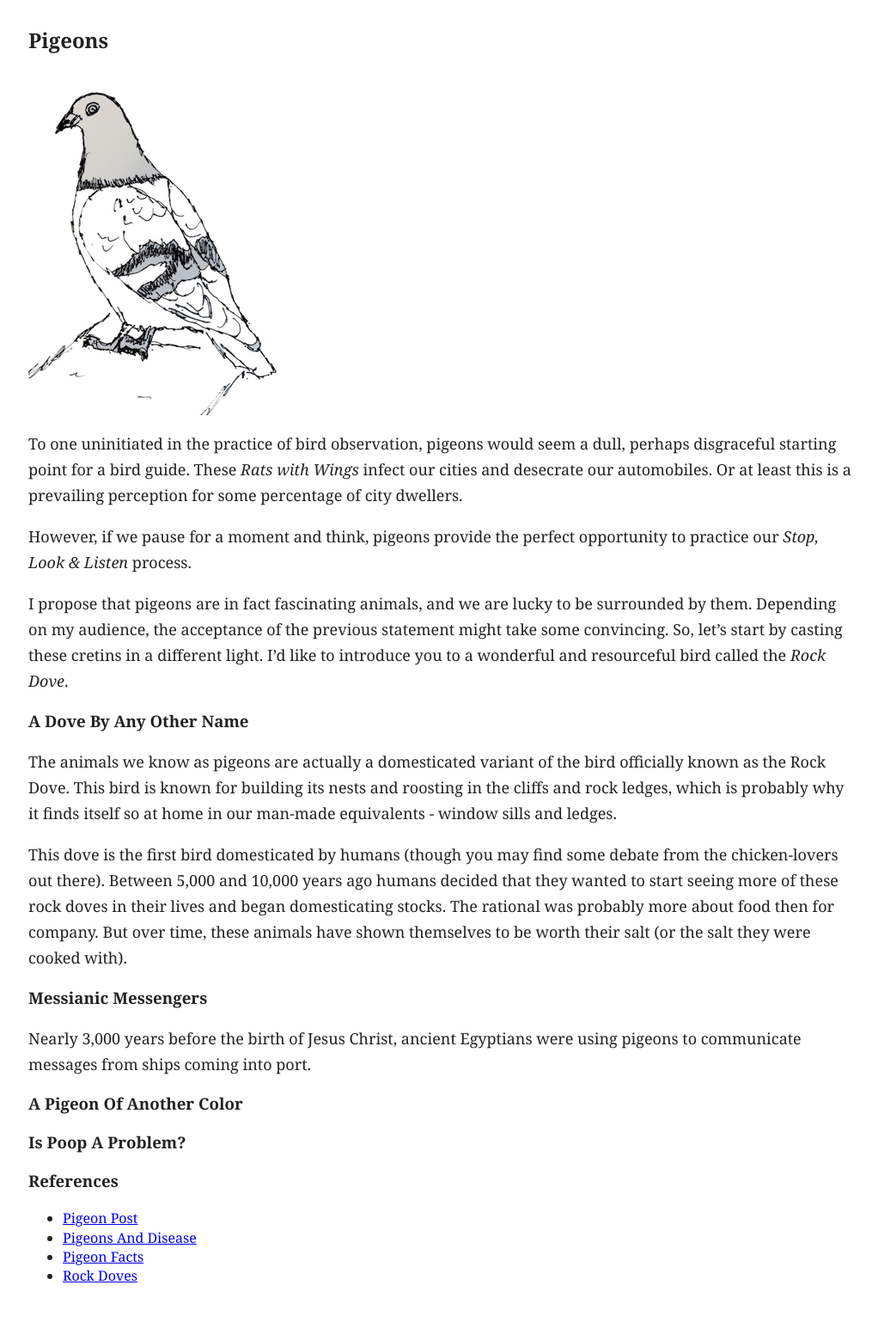
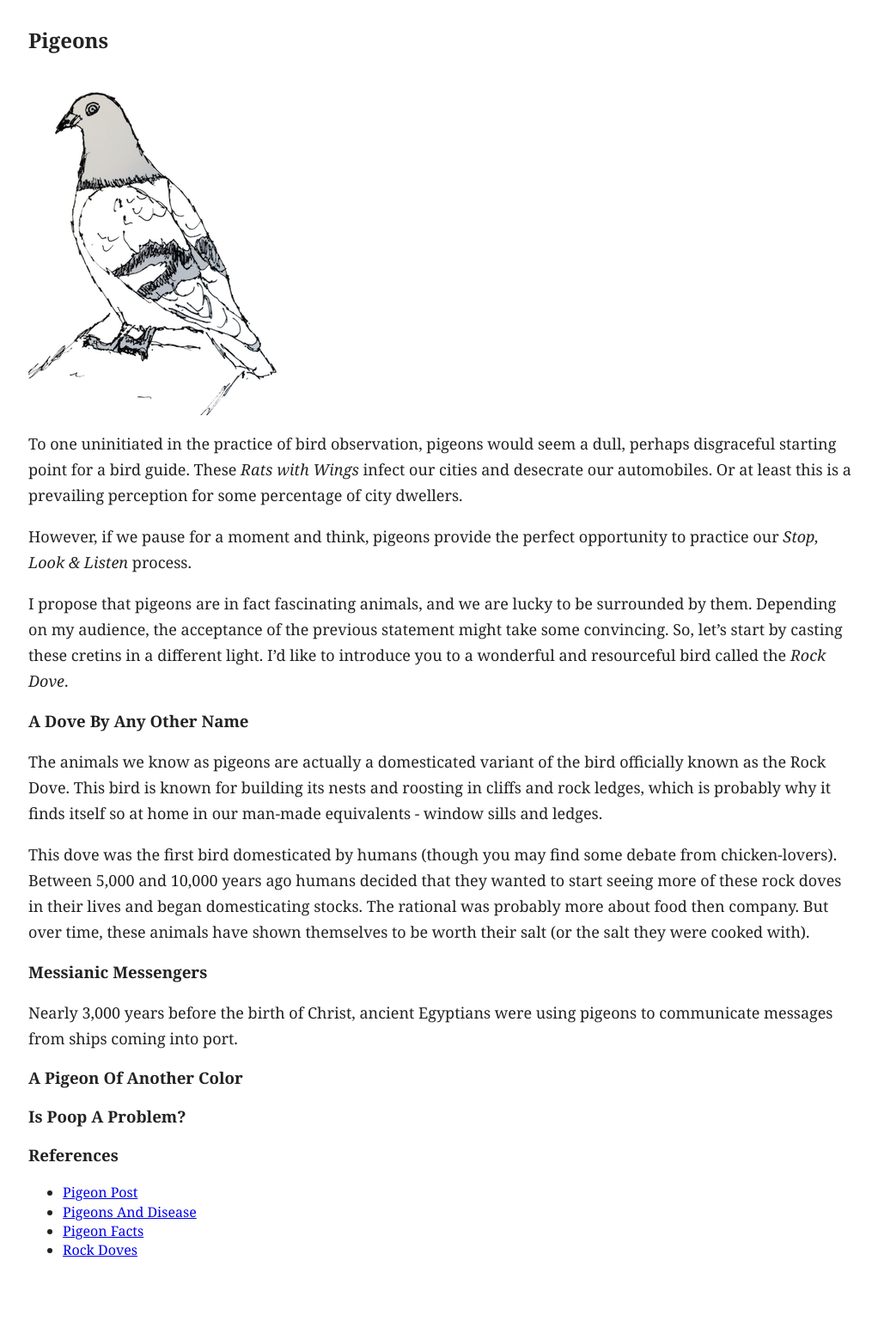
Before and after one commit to vlandham/LookABird, a Jekyll site: the page built from _posts/2013-12-29-pigeons.md, in a window 1280 px wide. Shown: the whole page at 86% size, without its empty margins (127-1149 px from the left). Built offline with Jekyll 4.4.1, drawn with Linux system fonts in a browser that asks for light colours; some web fonts are replaced; after the commit the page ends 1522 px from its top, so only the background shows below that.

Commit message:
bethany changes

```diff
--- a/_posts/2013-12-29-pigeons.md
+++ b/_posts/2013-12-29-pigeons.md
@@ -15,13 +15,13 @@ I propose that pigeons are in fact fascinating animals, and we are lucky to be s
 
 ### A Dove By Any Other Name
 
-The animals we know as pigeons are actually a domesticated variant of the bird officially known as the Rock Dove. This bird is known for building its nests and roosting in the cliffs and rock ledges, which is probably why it finds itself so at home in our man-made equivalents - window sills and ledges.
+The animals we know as pigeons are actually a domesticated variant of the bird officially known as the Rock Dove. This bird is known for building its nests and roosting in cliffs and rock ledges, which is probably why it finds itself so at home in our man-made equivalents - window sills and ledges.
 
-This dove is the first bird domesticated by humans (though you may find some debate from the chicken-lovers out there). Between 5,000 and 10,000 years ago humans decided that they wanted to start seeing more of these rock doves in their lives and began domesticating stocks. The rational was probably more about food then for company. But over time, these animals have shown themselves to be worth their salt (or the salt they were cooked with).
+This dove was the first bird domesticated by humans (though you may find some debate from chicken-lovers). Between 5,000 and 10,000 years ago humans decided that they wanted to start seeing more of these rock doves in their lives and began domesticating stocks. The rational was probably more about food then company. But over time, these animals have shown themselves to be worth their salt (or the salt they were cooked with).
 
 ### Messianic Messengers
 
-Nearly 3,000 years before the birth of Jesus Christ, ancient Egyptians were using pigeons to communicate messages from ships coming into port.
+Nearly 3,000 years before the birth of Christ, ancient Egyptians were using pigeons to communicate messages from ships coming into port.
 
 ### A Pigeon Of Another Color
 
```
